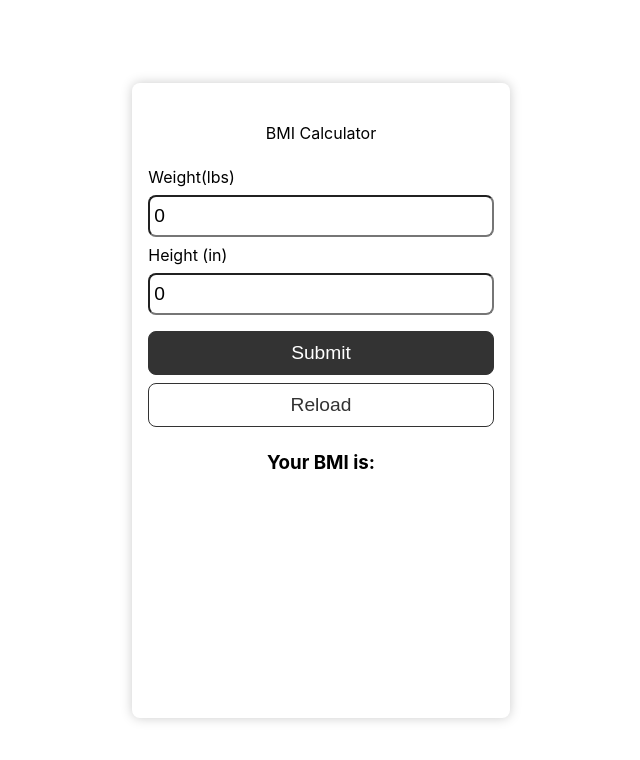
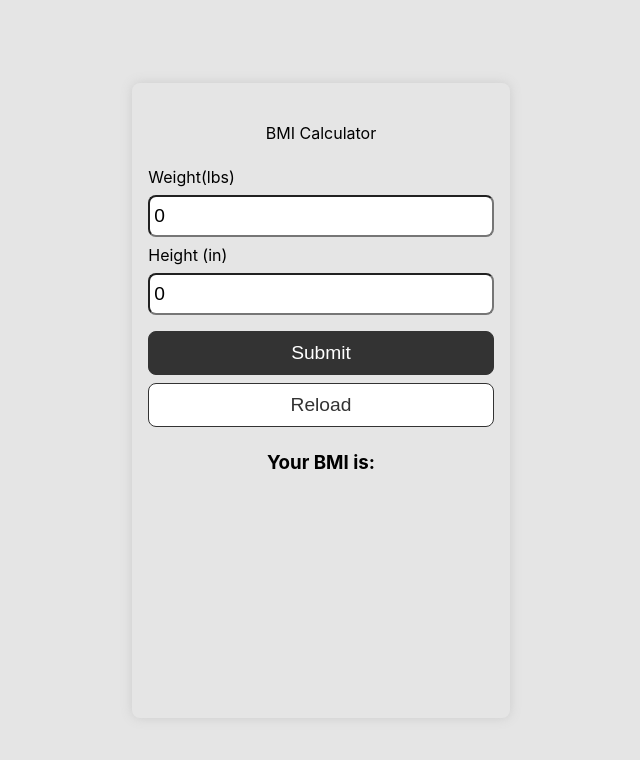
Before and after one commit to gregorybv/weight-calculator, a React (Create React App) app: page / in a window 1280 px wide. Shown: the top 760 px of the page, without its empty margins (319-959 px from the left). Built offline with nearby package versions, Linux system fonts and the light colour scheme.

Commit message:
finally edits

```diff
--- a/src/index.css
+++ b/src/index.css
@@ -70,6 +70,7 @@ body {
   sans-serif;
   -webkit-font-smoothing: antialiased;
   -moz-osx-font-smoothing: grayscale;
+  background-color: #e5e5e5;
 }
 
 code {
```
